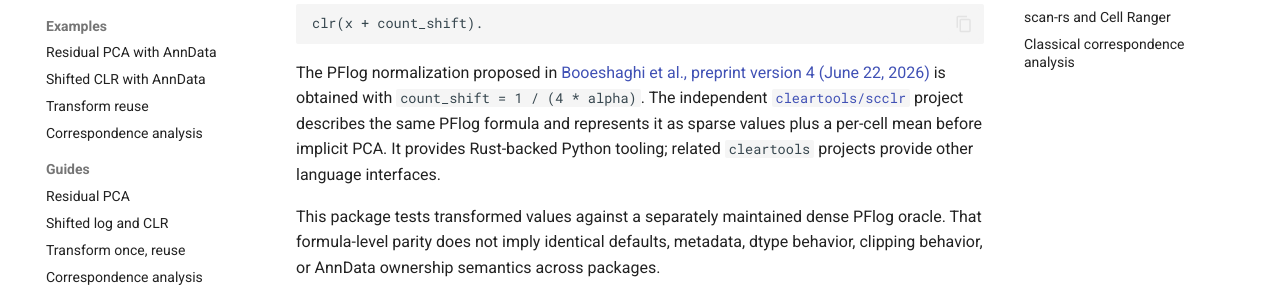
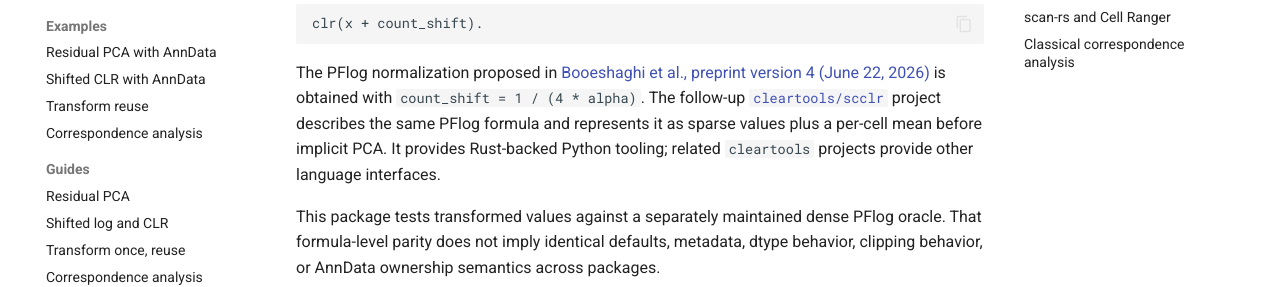
Before and after one commit to jgarthur/sparse_count_pca, an MkDocs documentation site: the page built from docs/reference/compatibility.md, in a window 1280 px wide and 900 px high, scrolled down 1144 px. Shown: the part 172-459 px from the top of the window. Built offline with MkDocs 1.6.1 and Material for MkDocs 9.7.7, drawn with Linux system fonts in a browser that asks for light colours; comment, search, counter and statistics services are not loaded.

Commit message:
Clarify scclr project relationship

```diff
--- a/docs/reference/compatibility.md
+++ b/docs/reference/compatibility.md
@@ -53,7 +53,7 @@ clr(x + count_shift).
 The PFlog normalization proposed in
 [Booeshaghi et al., preprint version 4 (June 22,
 2026)](https://www.biorxiv.org/content/10.1101/2022.05.06.490859v4) is obtained
-with `count_shift = 1 / (4 * alpha)`. The independent
+with `count_shift = 1 / (4 * alpha)`. The follow-up
 [`cleartools/scclr`](https://github.com/cleartools/scclr) project describes the
 same PFlog formula and represents it as sparse values plus a per-cell mean
 before implicit PCA. It provides Rust-backed Python tooling; related
```
